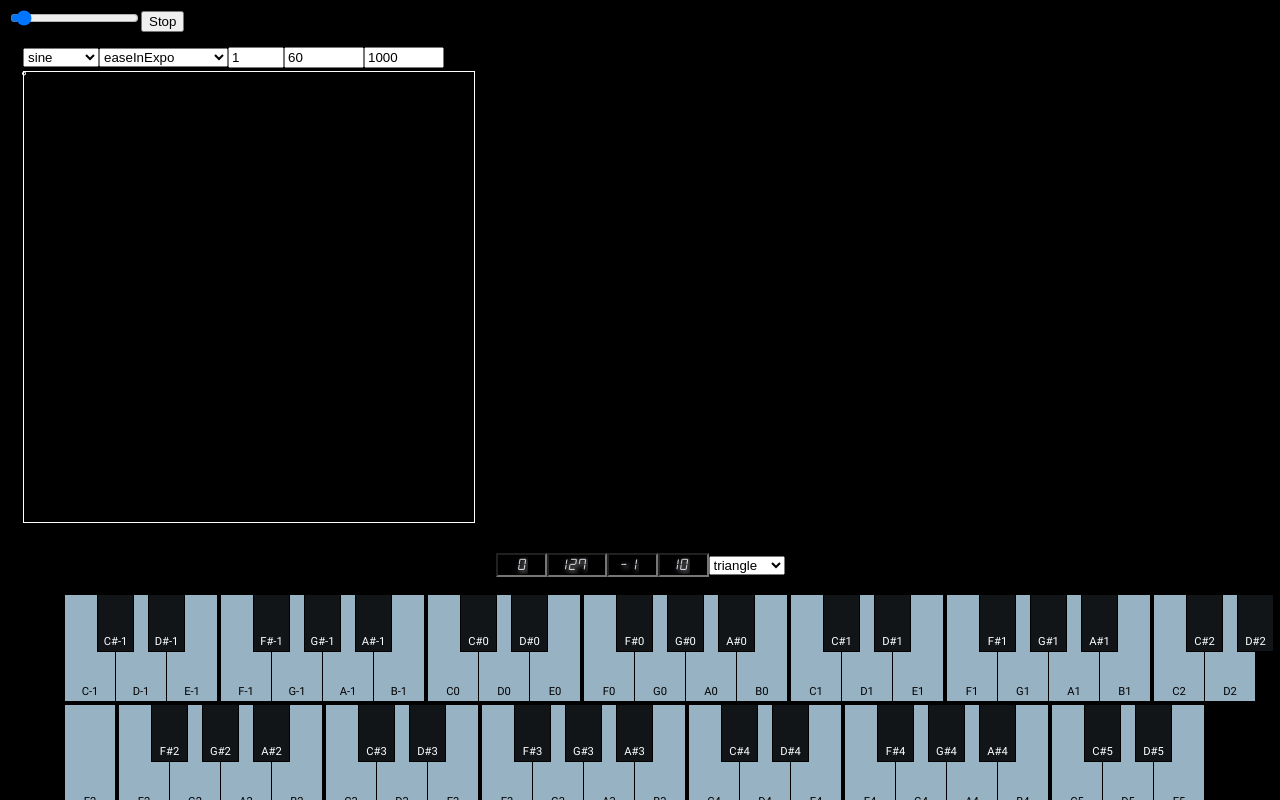
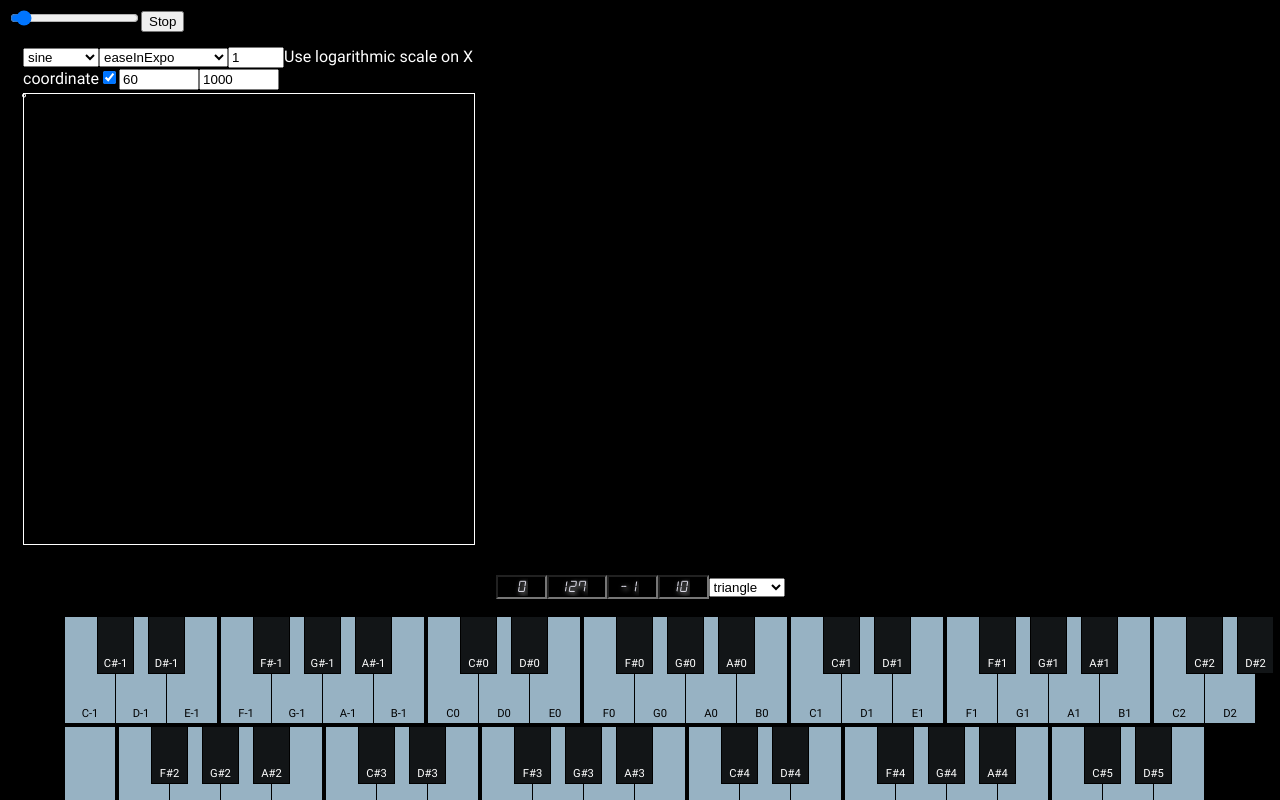
Before and after one commit to spacem/modular-synthesizer, an Angular app: page / in a window 1280 px wide. Shown: the top 800 px of the page. Built offline with nearby package versions, Linux system fonts and the light colour scheme.

Commit message:
Trying an implementation for pure logarithmic scale on Theremin frequency.

```diff
--- a/src/app/main-panel/modules/input-controllers/theremin/theremin.component.html
+++ b/src/app/main-panel/modules/input-controllers/theremin/theremin.component.html
@@ -7,10 +7,12 @@
 		<option *ngFor="let value of easings" [ngValue]="value" [selected]="value === easing">{{value}}</option>
 	</select>
 
-	<input #voices title="Number of voices" [min]="minVoice" [max]="maxVoice" type="number" [(ngModel)]="voiceNumber" (ngModelChange)="setVoices($event)">
+	<input #voices title="Number of voices" type="number" [min]="minVoice" [max]="maxVoice" [(ngModel)]="voiceNumber" (ngModelChange)="setVoices($event)">
 
-	<input #minFrequencyInput title="Minimum frequency" min="0" max="24000" type="number" step="10" [(ngModel)]="minFrequency" (ngModelChange)="setMinFrequency($event)">
-	<input #maxFrequencyInput title="Maximum frequency" min="0" max="24000" type="number" step="10" [(ngModel)]="maxFrequency" (ngModelChange)="setMaxFrequency($event)">
+	<label for="logarithmicX">Use logarithmic scale on X coordinate</label>
+	<input #expoX title="Use logarithmic scale on X coordinate" id="logarithmicX" type="checkbox" [(ngModel)]="logarithmicX" (ngModelChange)="setLogarithmicX($event)">
+	<input #minFrequencyInput title="Left frequency" type="number" min="0" max="24000" step="10" [(ngModel)]="minFrequency" (ngModelChange)="setMinFrequency($event)">
+	<input #maxFrequencyInput title="Right frequency" type="number" min="0" max="24000" step="10" [(ngModel)]="maxFrequency" (ngModelChange)="setMaxFrequency($event)">
 
 	<div #pad class="pad" (mousedown)="start()" (mouseup)="stop()" (touchstart)="start()" (touchend)="stop()" (mousemove)="onMouseMove($event)" (touchmove)="onTouchMove($event)">
 		<div #dot class="dot">°</div>
--- a/src/app/main-panel/modules/input-controllers/theremin/theremin.component.scss
+++ b/src/app/main-panel/modules/input-controllers/theremin/theremin.component.scss
@@ -31,6 +31,8 @@ $pad-size: $size - 50px;
 	display:block;
 	margin-left:-3px;
 	margin-top:-4px;
+	max-width:10px;
+	max-height:10px;
 }
 
 input[type=range][orient=vertical]
--- a/src/app/main-panel/modules/input-controllers/theremin/theremin.component.ts
+++ b/src/app/main-panel/modules/input-controllers/theremin/theremin.component.ts
@@ -45,16 +45,35 @@ export class ThereminComponent implements OnDestroy, Connectible, MidiDevice
 	public voiceNumber:number = 1;
 	public waveform:OscillatorType = 'sine';
 
-	public minVoice:number = 1;
-	public maxVoice:number = 16;
+	public minVoice:number = ThereminComponent.MIN_VOICE;
+	public maxVoice:number = ThereminComponent.MAX_VOICE;
 
 	public minFrequency:number = ThereminComponent.MIN_FREQUENCY;
 	public maxFrequency:number = ThereminComponent.MAX_FREQUENCY;
+
+	public logarithmicX:boolean = true;
 
 	private midiNoteSubscription:Subscription;
 	private midiProgramSubscription:Subscription;
 	private midiControlSubscription:Subscription;
 	private voice:PolyphonicOscillator;
+
+	// @see https://stackoverflow.com/questions/846221/logarithmic-slider
+	public static logarithmicScale
+	(
+		value:number,
+		minFrom:number, maxFrom:number,
+		minTo:number, maxTo:number
+	):number
+	{
+		const minLog = Math.log(minTo+.00000000000000000001);
+		const maxLog = Math.log(maxTo+.00000000000000000001);
+
+		// calculate adjustment factor
+		const scale = (maxLog-minLog) / (maxFrom-minFrom);
+
+		return Math.exp(minLog + scale*(value-minTo));
+	}
 
 	constructor( private mainPanelService:MainPanelService, private webMIDIService:WebMIDIService, private easingHelper:EasingHelper ){}
 
@@ -241,11 +260,12 @@ export class ThereminComponent implements OnDestroy, Connectible, MidiDevice
 	{
 		percent = Number(percent);
 
-		const minValue = this.minFrequency;
-		const maxValue = this.maxFrequency;
-		const eased = this.easingHelper.easeInQuart( percent, minValue, maxValue-minValue, 100 );
+		//const eased = this.easingHelper.easeInQuart( percent, minValue, maxValue-minValue, 100 );
 
-		this.setTone(eased);
+		if( this.logarithmicX )
+			this.setTone( ThereminComponent.logarithmicScale( percent, 0,100, this.minFrequency, this.maxFrequency ) );
+		else
+			this.setTone( (this.maxFrequency-this.minFrequency)*(percent/100) );
 
 		this.dot.nativeElement.style.left = percent + '%';
 	}
@@ -294,4 +314,15 @@ export class ThereminComponent implements OnDestroy, Connectible, MidiDevice
 		this.maxFrequency = Number(frequency);
 		this.connect();
 	}
+
+	/**
+	 * Evaluate the X coordinate value on a logarithmic scale.
+	 *
+	 * @param {boolean} logarithmicX
+	 * 	Evaluate the X coordinate value on a logarithmic scale.
+	 */
+	public setLogarithmicX( logarithmicX:boolean ):void
+	{
+		this.logarithmicX = logarithmicX;
+	}
 }
--- a/src/styles.scss
+++ b/src/styles.scss
@@ -1,6 +1,7 @@
 /* You can add global styles to this file, and also import other style files */
 html{
 	background:black;
+	color:white;
 	font-family: Roboto, sans-serif;
 }
 
```
